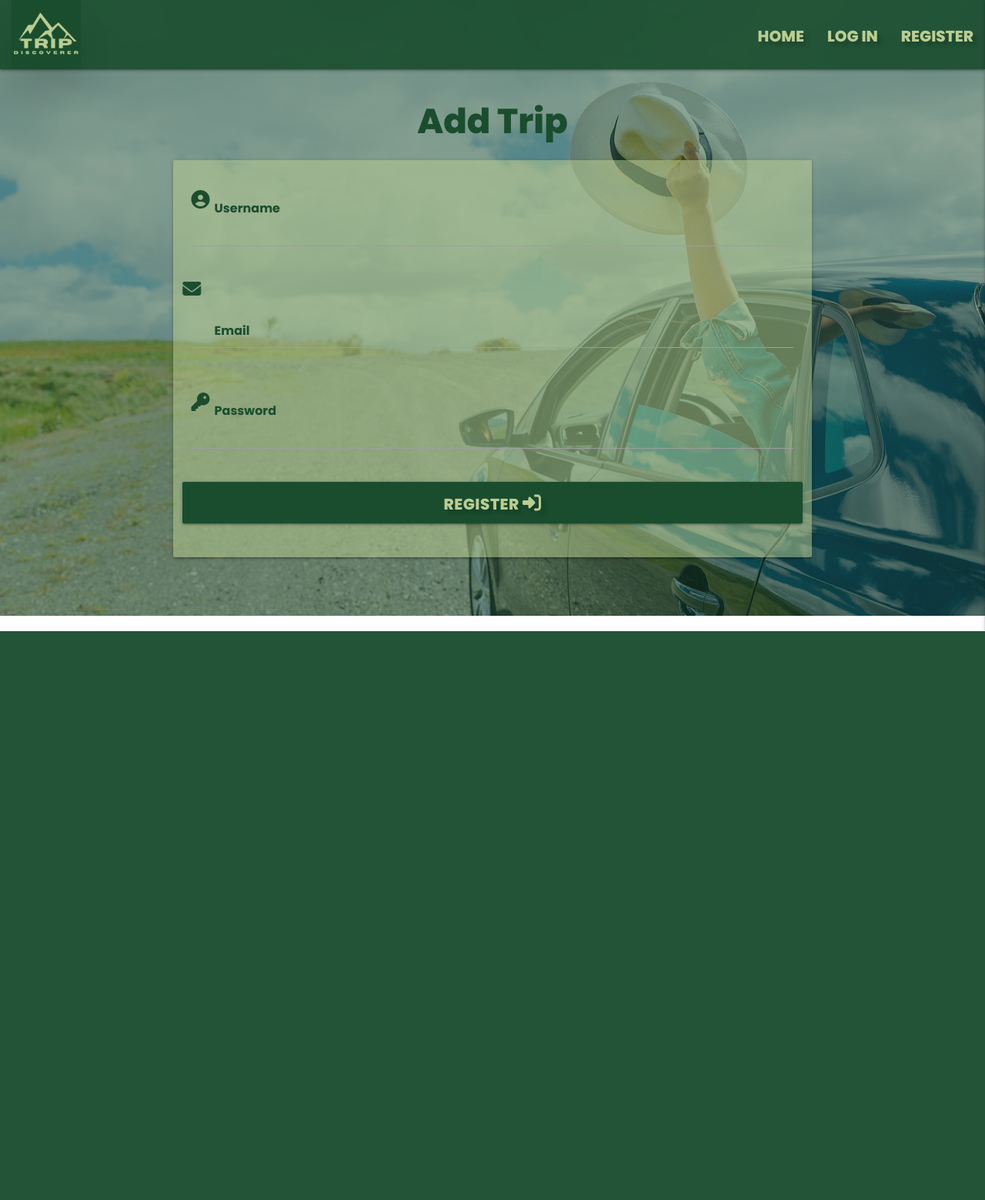
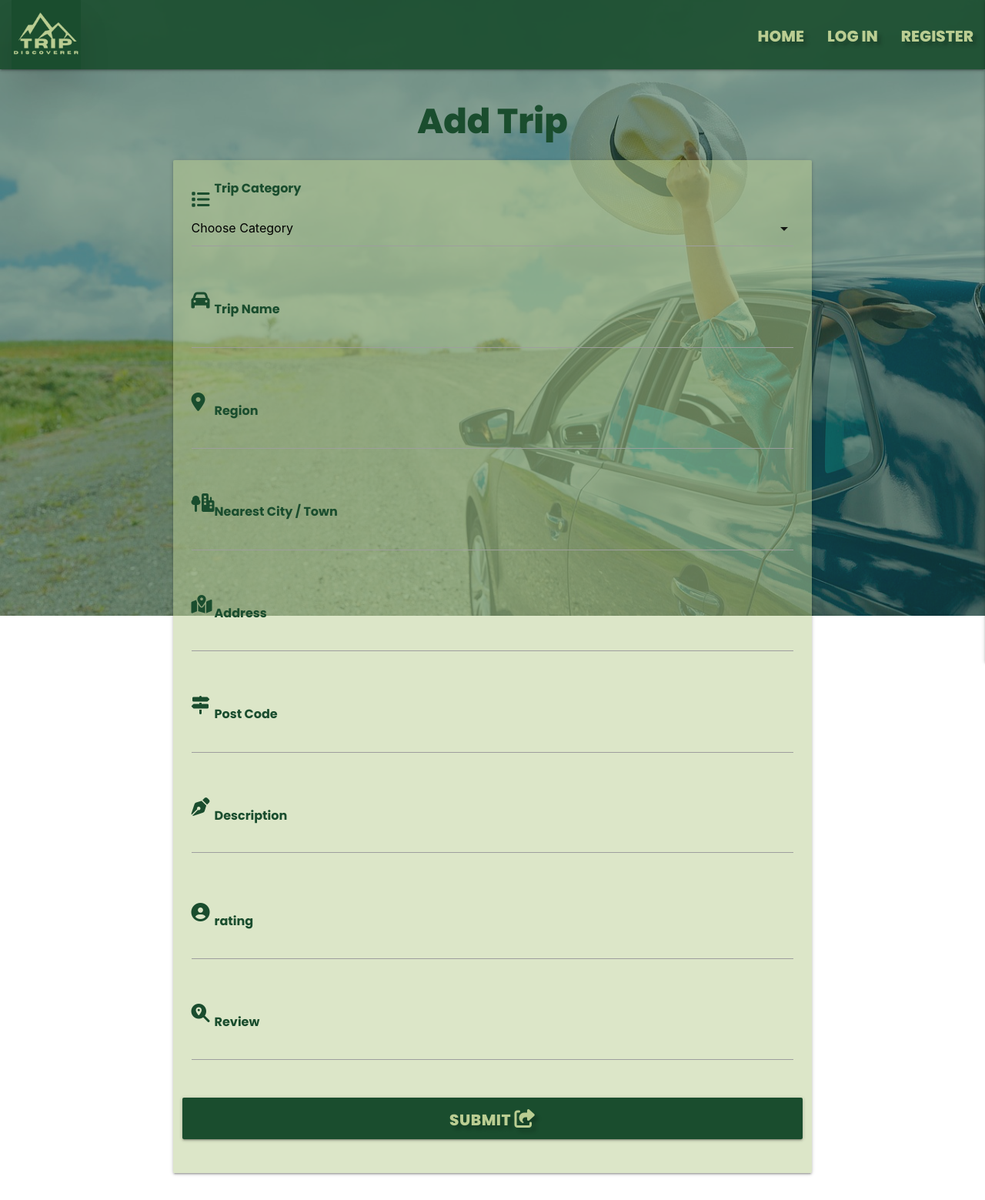
Before and after one commit to e-h-dev/trip-discoverer, a Flask app: page /add_trip in a window 1280 px wide. Shown: the whole page at 77% size. Before the commit the page ends 820 px from the top, so only its background shows below. Run offline with Flask 3, Linux system fonts and the light colour scheme; data that the repository does not hold is empty; some libraries are stand-ins or nearby versions.

Commit message:
add add trips form

```diff
--- a/app.py
+++ b/app.py
@@ -84,7 +84,8 @@ def logout():
 
 @app.route("/add_trip")
 def add_trip():
-    return render_template("add-trip.html")
+    categories = mongo.db.categories.find().sort("category_name", 1)
+    return render_template("add-trip.html", categories=categories)
 
 
 
--- a/static/js/script.js
+++ b/static/js/script.js
@@ -1,4 +1,5 @@
 $(document).ready(function(){
     $('.sidenav').sidenav({edge: "right"});
     $('.collapsible').collapsible();
+    $('select').formSelect();
   });
--- a/templates/add-trip.html
+++ b/templates/add-trip.html
@@ -6,38 +6,98 @@
             <div class="register-login">
                 <h3 class="center-align header-font">Add Trip</h3>
                 <div class="row">
-                    <form class="col s12 m8 offset-m2" method="POST" action="{{ url_for('register') }}">
+                    <form class="col s12 m8 offset-m2" method="POST" action="">
                         <div class="card-panel card-style">
-                            <!-- username -->
+                            <div class="row">
+                                <div class="input-field col s12">
+                                    <i class="fa-solid fa-list"></i>
+                                    <select id="category_name" name="category_name" class="validate" required>
+                                      <option value="" disabled selected>Choose Category</option>
+                                      {% for category in categories %}
+                                          <option value="{{ category.category_name }}">{{ category.category_name }}</option>
+                                      {% endfor %}
+                                    </select>
+                                    <label for="category_name">Trip Category</label>
+                                  </div>
+                            </div>
+                            <!-- trip_name -->
+                            <div class="row">
+                                <div class="input-field col s12">
+                                    <i class="fa-solid fa-car"></i>
+                                    <input id="trip_name" name="trip_name" type="text"
+                                        class="validate focus-color" required>
+                                    <label for="trip_name">Trip Name</label>
+                                </div>
+                            </div>
+                            <!-- region -->
+                            <div class="row">
+                                <div class="input-field col s12">
+                                    <i class="fa-solid fa-location-dot"></i>
+                                    <input id="region" name="region" type="text"
+                                        class="validate focus-color" required>
+                                    <label for="region">Region</label>
+                                </div>
+                            </div>
+                            <!-- city -->
+                            <div class="row">
+                                <div class="input-field col s12">
+                                    <i class="fa-solid fa-tree-city"></i>
+                                    <input id="city" name="city" type="text"
+                                         class="validate focus-color" required>
+                                    <label for="city">Nearest City / Town</label>
+                                </div>
+                            </div>
+                            <!-- address -->
+                            <div class="row">
+                                <div class="input-field col s12">
+                                    <i class="fa-solid fa-map-location-dot"></i>
+                                    <input id="address" name="address" type="text"
+                                         class="validate focus-color" required>
+                                    <label for="address">Address</label>
+                                </div>
+                            </div>
+                            <!-- post_code -->
+                            <div class="row">
+                                <div class="input-field col s12">
+                                    <i class="fa-solid fa-signs-post"></i>
+                                    <input id="post_code" name="post_code" type="text"
+                                         class="validate focus-color" required>
+                                    <label for="post_code">Post Code</label>
+                                </div>
+                            </div>
+                            <!-- description -->
+                            <div class="row">
+                                <div class="input-field col s12">
+                                    <i class="fa-solid fa-pen-nib"></i>
+                                    <textarea id="trip_description" name="trip_description"
+                                        class="materialize-textarea validate focus-color"
+                                        minlength="5" maxlength="200"></textarea>
+                                    <label for="trip_description">Description</label>
+                                </div>
+                            </div>
+                            <!-- rating -->
                             <div class="row">
                                 <div class="input-field col s12">
                                     <i class="fas fa-circle-user"></i>
-                                    <input id="username" name="username" type="text"
-                                        pattern="^[a-zA-Z0-9]{5,15}$" class="validate focus-color" required>
-                                    <label for="username">Username</label>
+                                    <input id="post_code" name="post_code" type="text"
+                                         class="validate focus-color" required>
+                                    <label for="post_code">rating</label>
                                 </div>
                             </div>
-                            <!-- email -->
-                            <div class="row">
-                                <i class="fa-solid fa-envelope"></i>
-                                <div class="input-field col s12">
-                                <input id="email" name="email" type="email" class="validate" required>
-                                <label for="email">Email</label>
-                                </div>
-                            </div>
-                            <!-- password -->
+                            <!-- review -->
                             <div class="row">
                                 <div class="input-field col s12">
-                                    <i class="fas fa-key"></i>
-                                <input id="password" name="password" type="password" minlength="5"
-                                        maxlength="15" pattern="^[a-zA-Z0-9]{5,15}$" class="validate" required>
-                                <label for="password">Password</label>
+                                    <i class="fa-solid fa-magnifying-glass-location"></i>
+                                    <textarea id="trip_review" name="trip_review"
+                                        class="materialize-textarea validate focus-color"
+                                        minlength="5" maxlength="200"></textarea>
+                                    <label for="trip_review">Review</label>
                                 </div>
                             </div>
                             <!-- submit button -->
                             <div class="row">
                                 <button type="submit" class="col s12 btn-large btn header-font nav-text">
-                                    Register <i class="fa-solid fa-right-to-bracket"></i>
+                                    Submit <i class="fa-solid fa-share-from-square"></i>
                                 </button>
                             </div>
                         </div>
```
